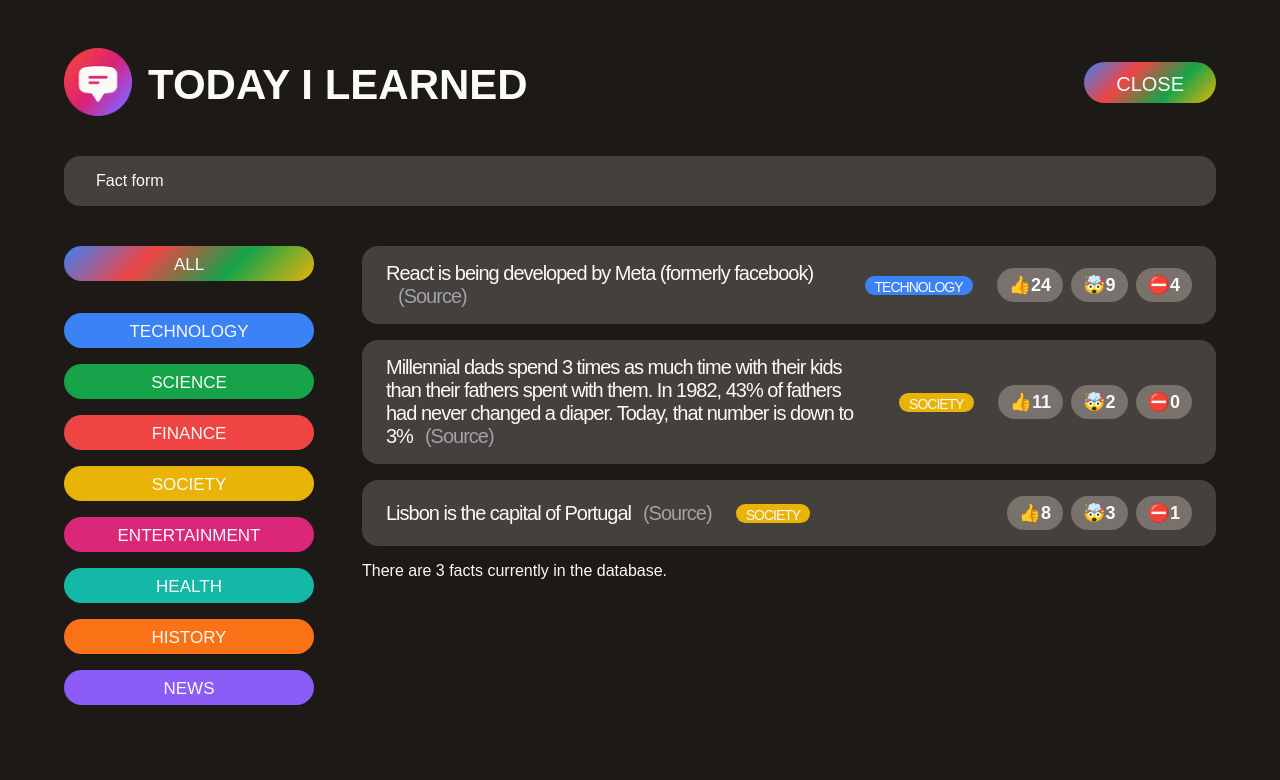
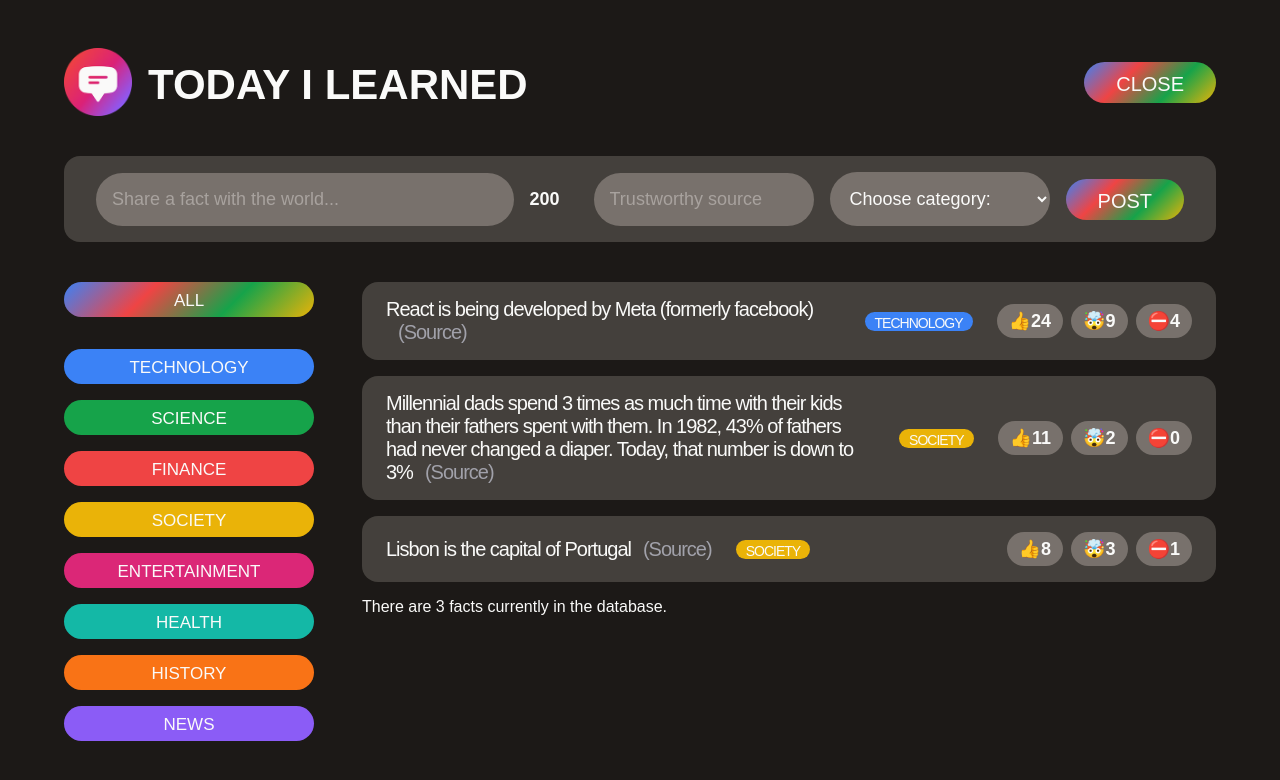
Before and after one commit to jackrichter/Today-I-Learned-App, a React (Create React App) app: page / in a window 1280 px wide. Both pictures are taken after a click on the button "SHARE A FACT". Shown: the top 780 px of the page. Built offline with nearby package versions, Linux system fonts and the light colour scheme; a web font is replaced by a local one.

Commit message:
React Handling Form the React way

```diff
--- a/src/App.js
+++ b/src/App.js
@@ -106,7 +106,43 @@
 }
 
 function NewFactForm() {
-  return <form className="fact-form">Fact form</form>;
+  const [text, setText] = useState("");
+  const [source, setSource] = useState("");
+  const [category, setCategory] = useState("");
+  const textLength = text.length;
+
+  function handleSubmit(e) {
+    // First, prevent the form from re-loading
+    e.preventDefault();
+    // console.log(text, source, category);
+  }
+
+  return (
+    <form className="fact-form" onSubmit={handleSubmit}>
+      <input
+        type="text"
+        placeholder="Share a fact with the world..."
+        value={text}
+        onChange={(event) => setText(event.target.value)}
+      />
+      <span>{200 - textLength}</span>
+      <input
+        type="text"
+        placeholder="Trustworthy source"
+        value={source}
+        onChange={(e) => setSource(e.target.value)}
+      />
+      <select value={category} onChange={(e) => setCategory(e.target.value)}>
+        <option value="">Choose category:</option>
+        {CATEGORIES.map((cat) => (
+          <option key={cat.name} value={cat.name}>
+            {cat.name.toUpperCase()}
+          </option>
+        ))}
+      </select>
+      <button className="btn btn-large">Post</button>
+    </form>
+  );
 }
 
 function CategoryFilter() {
```
